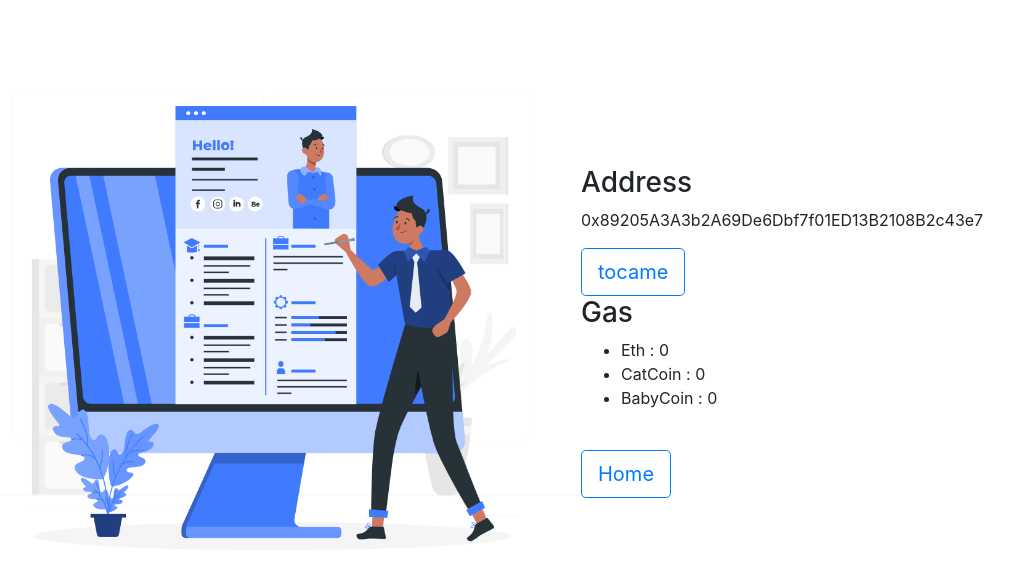
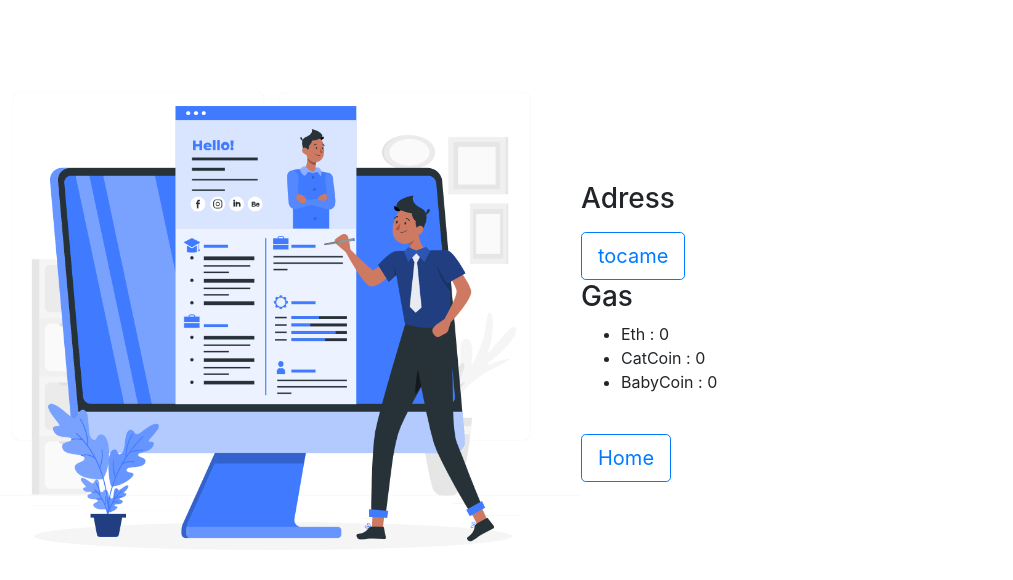
Before and after one commit to Alberto156/simpleAppWeb3js, a React (Create React App) app in the folder client/: page /my-account in a window 1280 px wide. Shown: the top 580 px of the page, without its empty margins (59-1072 px from the left). Built offline with nearby package versions, Linux system fonts and the light colour scheme; the HTML template or start-up script is replaced by a standard one.

Commit message:
getBalance etherium

```diff
--- a/client/src/components/Account.jsx
+++ b/client/src/components/Account.jsx
@@ -2,14 +2,20 @@ import { Button, Card, Form, Image, Col, Row } from "react-bootstrap";
 import AccountImg from "../assets/Account.png";
 import { Link } from "react-router-dom";
 import Web3 from "web3";
+import React, { useState } from "react";
 
 const Account = () => {
+  const [AccountAdress, setAccountAdress] = useState("");
+  const [BalanceAccountEth, setBalanceAccountEth] = useState(0);
 
+  //hacer que esta funcion inicie al iniciar el componente
   const loadAccount = async () => {
     let web3 = new Web3(window.ethereum);
-    console.log(await web3.eth.getAccounts());
+    let address = await web3.eth.getAccounts()
+    const balanceETH = await web3.eth.getBalance(address[0]);
+    setAccountAdress(address)
+    setBalanceAccountEth(balanceETH/1000000000000000000)
   }
-
 
   return (
     <Row className="p-4" noGutters>
@@ -19,8 +25,8 @@ const Account = () => {
       <Col md={6} className="d-inline-flex align-items-center">
         <Row>
           <Col md={12}>
-            <h3>Address</h3>
-            <p>0x89205A3A3b2A69De6Dbf7f01ED13B2108B2c43e7</p>
+            <h3>Adress</h3>
+            <p>{AccountAdress}</p>
             <Button onClick={loadAccount} variant="outline-primary" size="lg">
                tocame
               </Button>
@@ -29,7 +35,7 @@ const Account = () => {
           <Col md={12}>
             <h3>Gas</h3>
             <ul>
-              <li>Eth : 0</li>
+              <li>Eth : {BalanceAccountEth}</li>
               <li>CatCoin : 0</li>
               <li>BabyCoin : 0</li>
             </ul>
```
